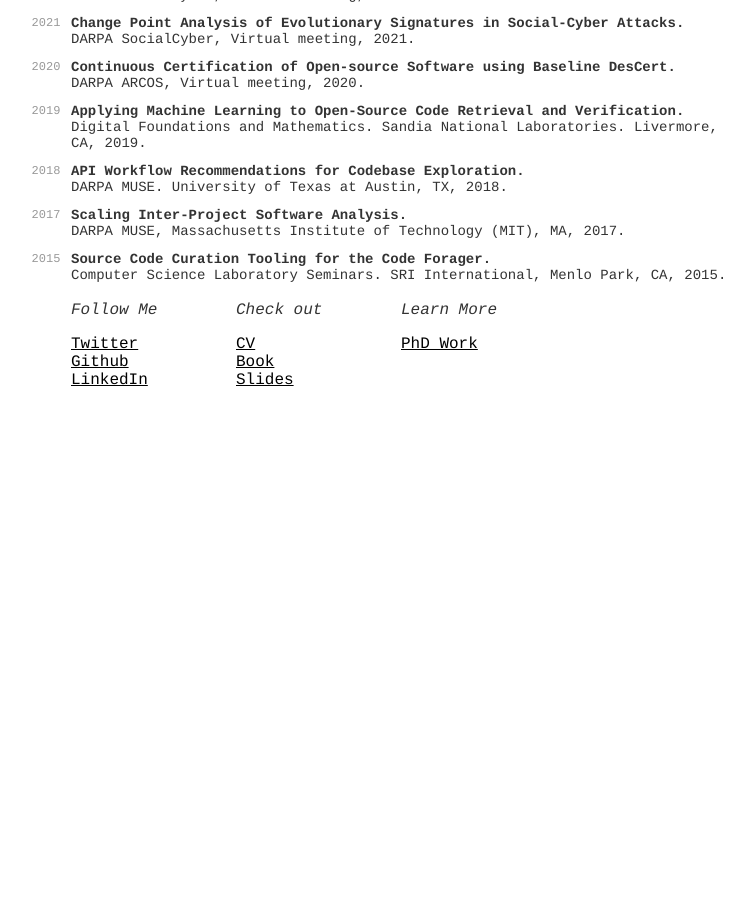
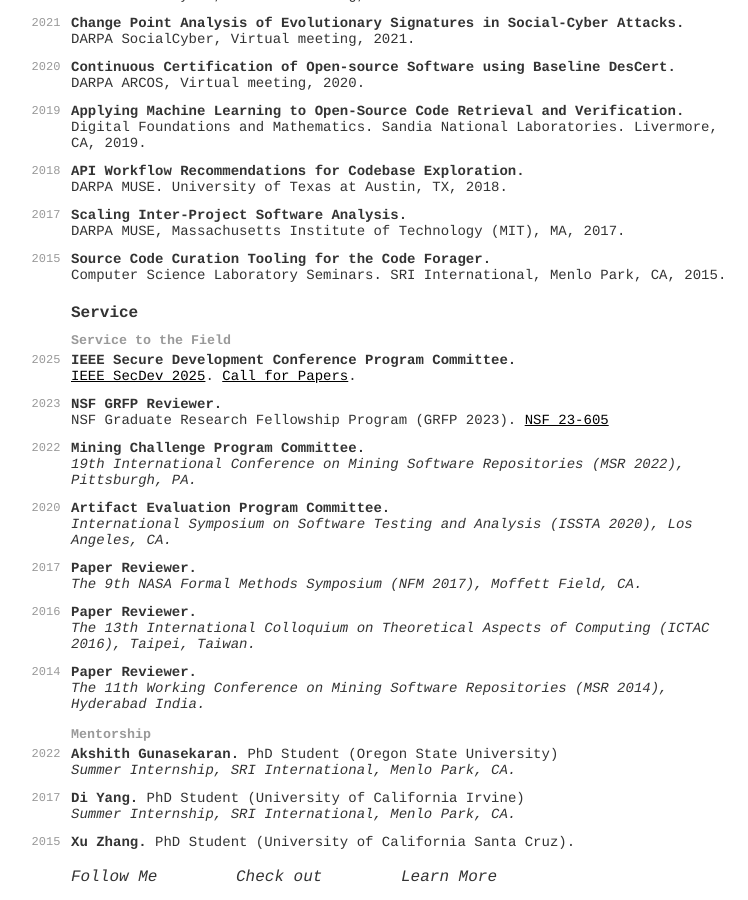
Before and after one commit to hsanchez/hsanchez.github.io, a Jekyll site: the page built from posts/notes/_posts/2017-02-01-cv.md, in a window 1280 px wide and 900 px high, scrolled down 4746 px. Shown: the whole window, without its empty margins (239-987 px from the left). Built offline with Jekyll 4.4.1, drawn with Linux system fonts in a browser that asks for light colours; before the commit the page ends 5151 px from its top, so only the background shows below that.

Commit message:
Adds Mentoring section

```diff
--- a/posts/notes/_posts/2017-02-01-cv.md
+++ b/posts/notes/_posts/2017-02-01-cv.md
@@ -536,5 +536,79 @@ hidden: true
     </div>
   </div>
 </div>
+<div class="section">
+  <div class="heading">Service</div>
+  <div class="subheading">Service to the Field</div>
+  <div class="entry">
+    <div class="year">2025</div>
+    <div class="item">
+      <span class="bold">IEEE Secure Development Conference Program Committee.</span><br />
+      <span class="deemph"><a href="https://secdev.ieee.org/2025/home/">IEEE SecDev 2025</a>. <a href="https://secdev.ieee.org/2025/call-for-papers">Call for Papers</a>.</span>
+    </div>
+  </div>
+  <div class="entry">
+    <div class="year">2023</div>
+    <div class="item">
+      <span class="bold">NSF GRFP Reviewer.</span><br />
+      <span class="deemph">NSF Graduate Research Fellowship Program (GRFP 2023). <a href="https://new.nsf.gov/funding/opportunities/grfp-nsf-graduate-research-fellowship-program/nsf23-605/solicitation">NSF 23-605</a></span>
+    </div>
+  </div>
+  <div class="entry">
+    <div class="year">2022</div>
+    <div class="item">
+      <span class="bold">Mining Challenge Program Committee.</span><br />
+      <span class="emph">19th International Conference on Mining Software Repositories (MSR 2022), Pittsburgh, PA.</span>
+    </div>
+  </div>
+  <div class="entry">
+    <div class="year">2020</div>
+    <div class="item">
+      <span class="bold">Artifact Evaluation Program Committee.</span><br />
+      <span class="emph">International Symposium on Software Testing and Analysis (ISSTA 2020), Los Angeles, CA.</span>
+    </div>
+  </div>
+  <div class="entry">
+    <div class="year">2017</div>
+    <div class="item">
+      <span class="bold">Paper Reviewer.</span><br />
+      <span class="emph">The 9th NASA Formal Methods Symposium (NFM 2017), Moffett Field, CA.</span>
+    </div>
+  </div>
+  <div class="entry">
+    <div class="year">2016</div>
+    <div class="item">
+      <span class="bold">Paper Reviewer.</span><br />
+      <span class="emph">The 13th International Colloquium on Theoretical Aspects of Computing (ICTAC 2016), Taipei, Taiwan.</span>
+    </div>
+  </div>
+  <div class="entry">
+    <div class="year">2014</div>
+    <div class="item">
+      <span class="bold">Paper Reviewer.</span><br />
+      <span class="emph">The 11th Working Conference on Mining Software Repositories (MSR 2014), Hyderabad India.</span>
+    </div>
+  </div>
+  <div class="subheading">Mentorship</div>
+  <div class="entry">
+    <div class="year">2022</div>
+    <div class="item">
+      <span class="bold">Akshith Gunasekaran.</span> PhD Student (Oregon State University)<br />
+      <span class="emph">Summer Internship, SRI International, Menlo Park, CA.</span>
+    </div>
+  </div>
+  <div class="entry">
+    <div class="year">2017</div>
+    <div class="item">
+      <span class="bold">Di Yang.</span> PhD Student (University of California Irvine)<br />
+      <span class="emph">Summer Internship, SRI International, Menlo Park, CA.</span>
+    </div>
+  </div>
+  <div class="entry">
+    <div class="year">2015</div>
+    <div class="item">
+      <span class="bold">Xu Zhang.</span> PhD Student (University of California Santa Cruz).
+    </div>
+  </div>
+</div>
 <!-- more -->
 </div>
```
